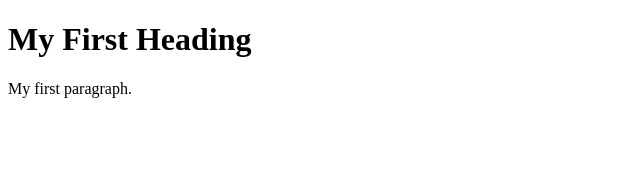
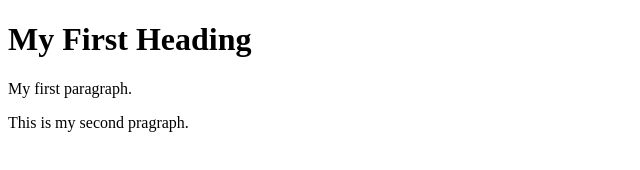
Before and after one commit to ymendiola17/Software_Engineering_Fundamentals, a plain HTML site: page index.html in a window 1280 px wide. Shown: the whole page, without its empty margins (0-640 px from the left). Drawn offline with Linux system fonts and the light colour scheme.

Commit message:
Added a new paragraph line.

```diff
--- a/index.html
+++ b/index.html
@@ -7,6 +7,7 @@
 
 <h1>My First Heading</h1>
 <p>My first paragraph.</p>
+<p>This is my second pragraph.</p>
 
 </body>
 </html>
```
